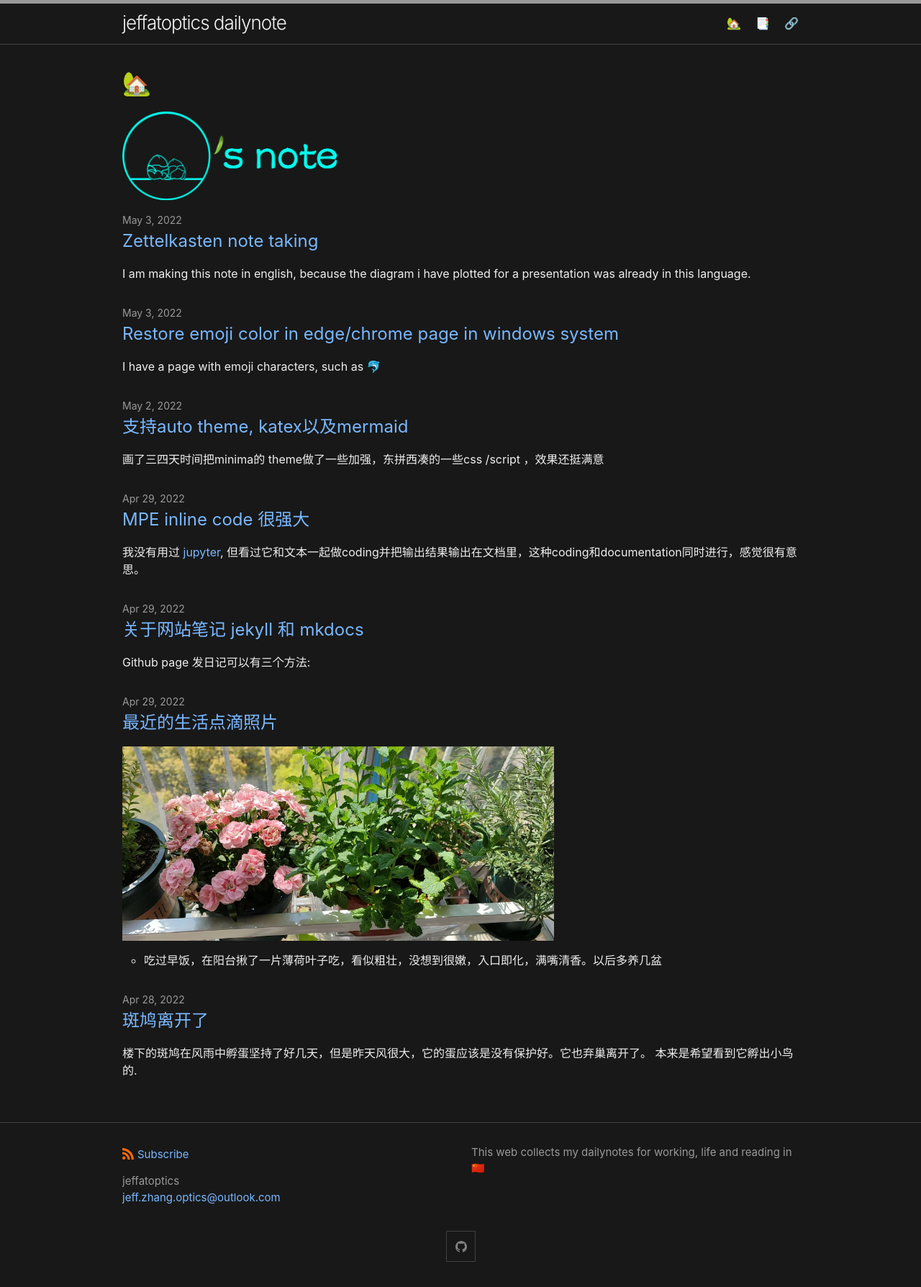
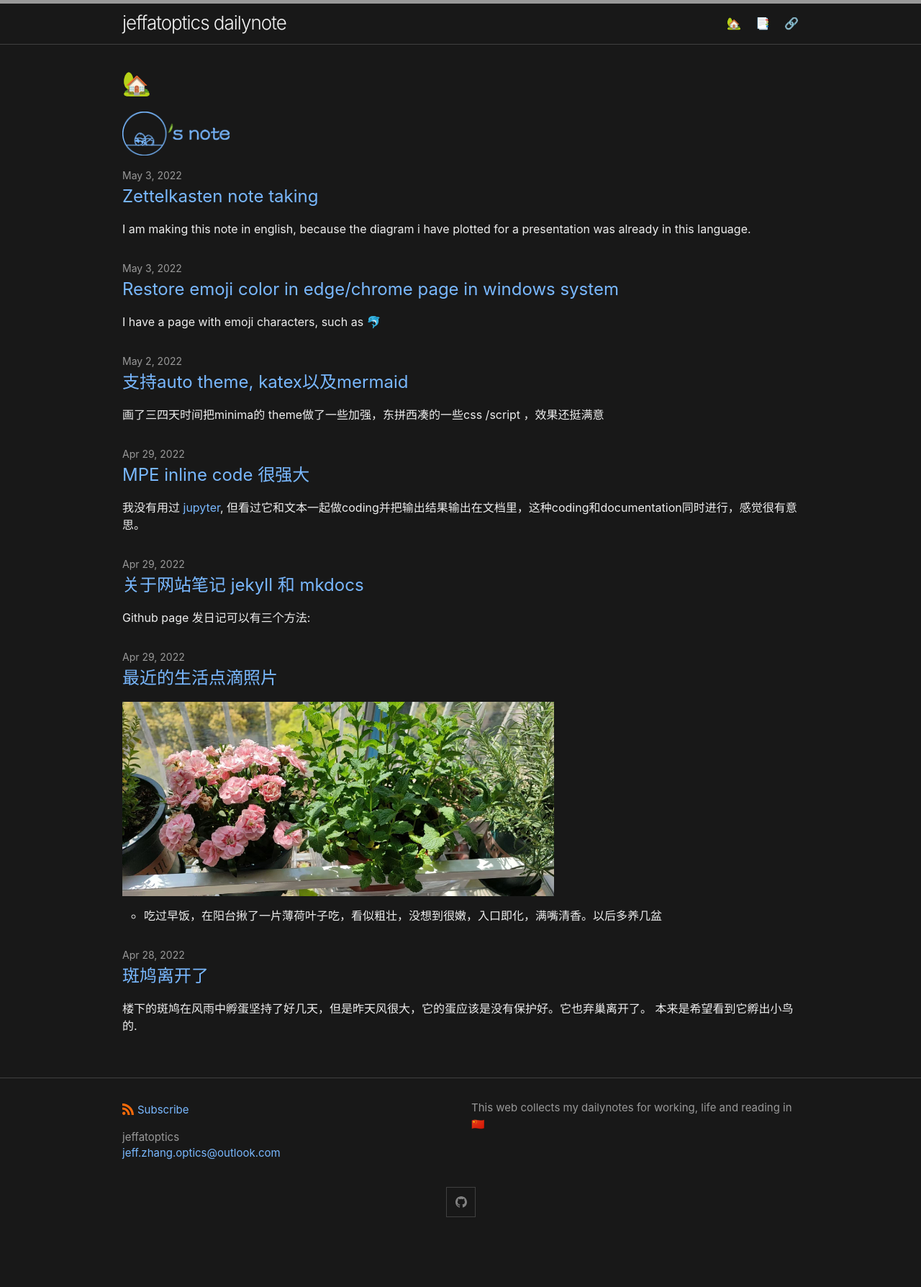
Before and after one commit to jeffatoptics/jeffblog, a Jekyll site: the page built from index.md, in a window 1280 px wide. Shown: the whole page at 72% size. Built offline with Jekyll 4.4.1, drawn with Linux system fonts in a browser that asks for light colours; after the commit the page ends 1726 px from its top, so only the background shows below that.

Commit message:
update logo

```diff
--- a/index.md
+++ b/index.md
@@ -3,4 +3,4 @@ title: 🏡
 layout: home
 list_title: ""
 ---
-![logo](./assets/logo.png){: width="300"}
+![logo](./assets/logo.png){: width="150"}
```
Also changed, not shown: assets/logo.png, assets/logo_highlight.png (added).
